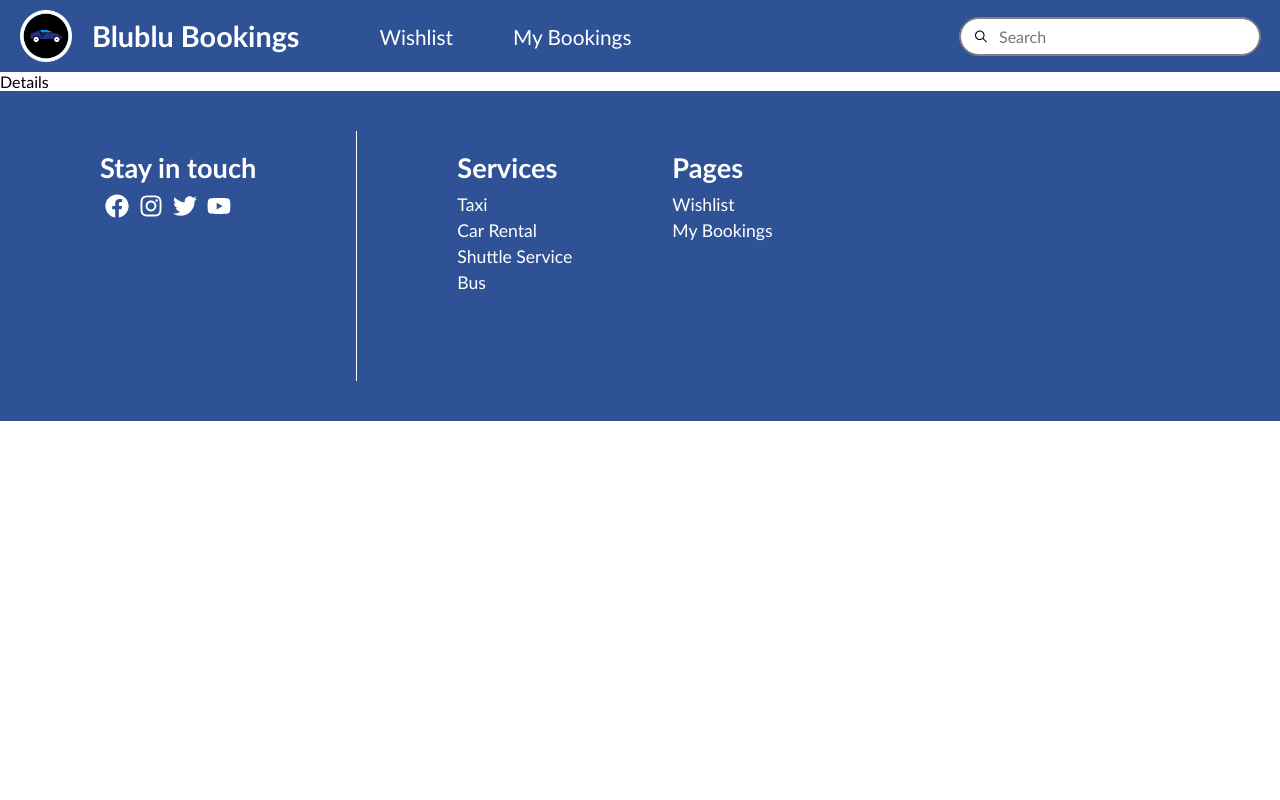
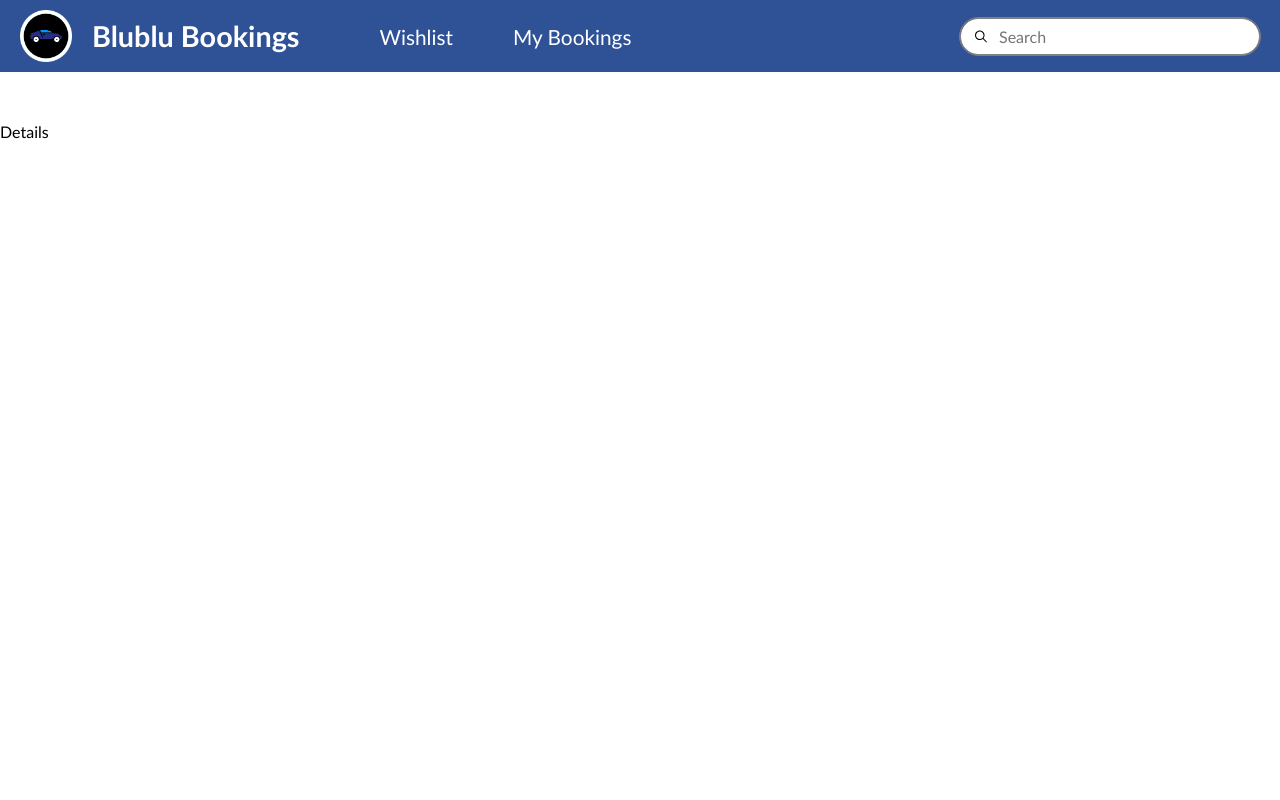
Before and after one commit to Neuxtron/Bluebird-Frontend_Task, a React (Vite) app: page /details/1 in a window 1280 px wide. Shown: the top 800 px of the page. Built offline with nearby package versions, Linux system fonts and the light colour scheme.

Commit message:
added min height to main layout

```diff
--- a/src/components/MainLayout.jsx
+++ b/src/components/MainLayout.jsx
@@ -1,11 +1,14 @@
 import Footer from "./Footer"
 import MenuBar from "./MenuBar"
+import styles from "./styles.module.scss"
 
 function MainLayout({ children }) {
   return (
     <>
       <MenuBar />
-      {children}
+      <div className={styles.content}>
+        {children}
+      </div>
       <Footer />
     </>
   )
--- a/src/components/styles.module.scss
+++ b/src/components/styles.module.scss
@@ -9,6 +9,13 @@
   & > div {
     display: flex;
   }
+}
+
+.content {
+  min-height: 100vh;
+  height: auto;
+  padding-top: 50px;
+  box-sizing: border-box;
 }
 
 .footer {
--- a/src/pages/Home/styles.module.scss
+++ b/src/pages/Home/styles.module.scss
@@ -1,12 +1,5 @@
 @use "../../assets/colors" as colors;
 @import "../../assets/fonts";
-
-.homePage {
-  min-height: 100vh;
-  height: auto;
-  padding: 50px 0;
-  box-sizing: border-box;
-}
 
 .vehicleList {
   display: flex;
```
